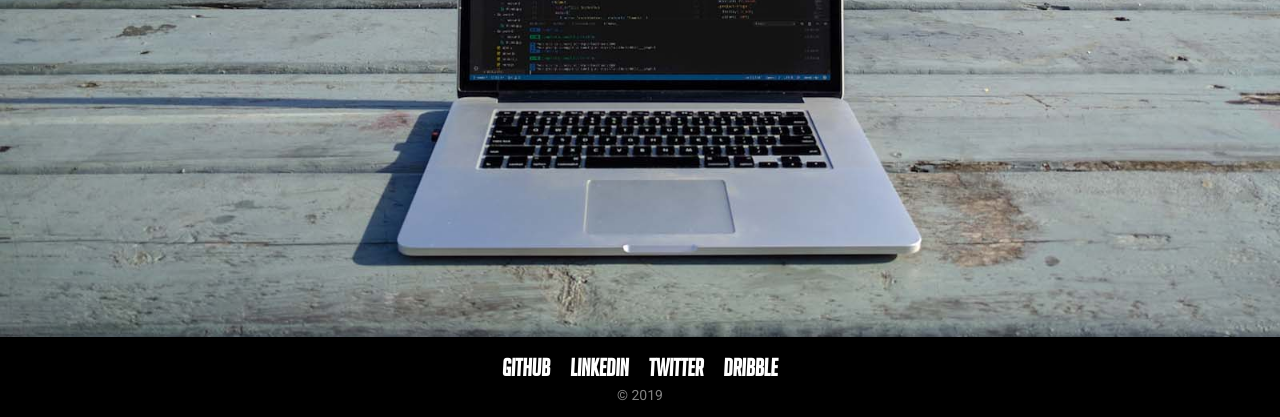
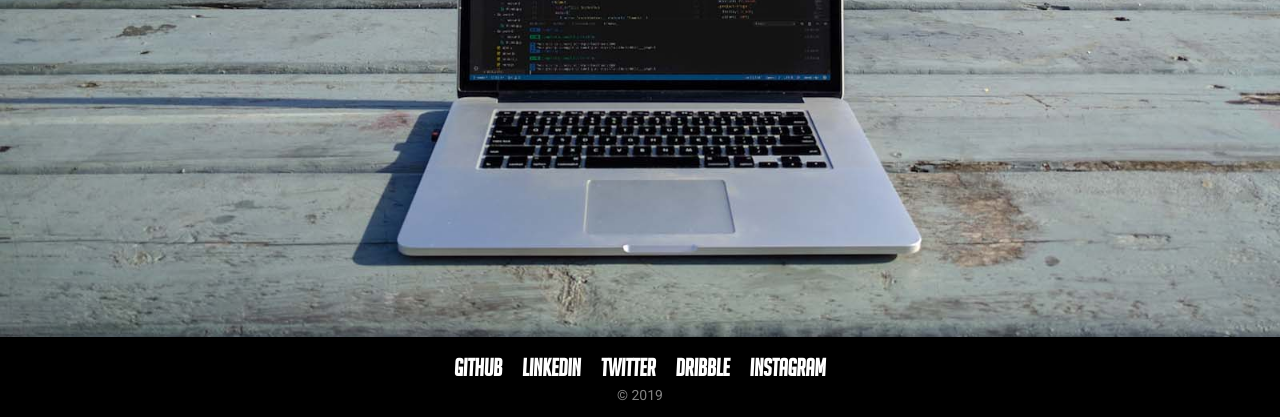
Before and after one commit to EricSSartorius/epic-home, a Gatsby site: page / in a window 1280 px wide. Shown: the part 383-800 px from the top of the page. Built offline with nearby package versions, Linux system fonts and the light colour scheme; Gatsby itself is replaced by a stand-in of ours; a web font is replaced by a local one.

Commit message:
add instagram to footer

```diff
--- a/src/components/Footer.js
+++ b/src/components/Footer.js
@@ -8,6 +8,7 @@ const Footer = () => (
       <li><a href="http://www.linkedin.com/in/ericsartorius/" target="_blank" rel="nofollow noopener noreferrer">Linkedin</a></li>
       <li><a href="http://twitter.com/the_epic_life" target="_blank" rel="nofollow noopener noreferrer">Twitter</a></li>
       <li><a href="https://dribbble.com/ericssartorius" target="_blank" rel="nofollow noopener noreferrer">Dribble</a></li>
+      <li><a href="https://instagram.com/theepiclife" target="_blank" rel="nofollow noopener noreferrer">Instagram</a></li>
     </ul>
     <p>&copy; {new Date().getFullYear()}</p>
   </FooterWrapper>
```
